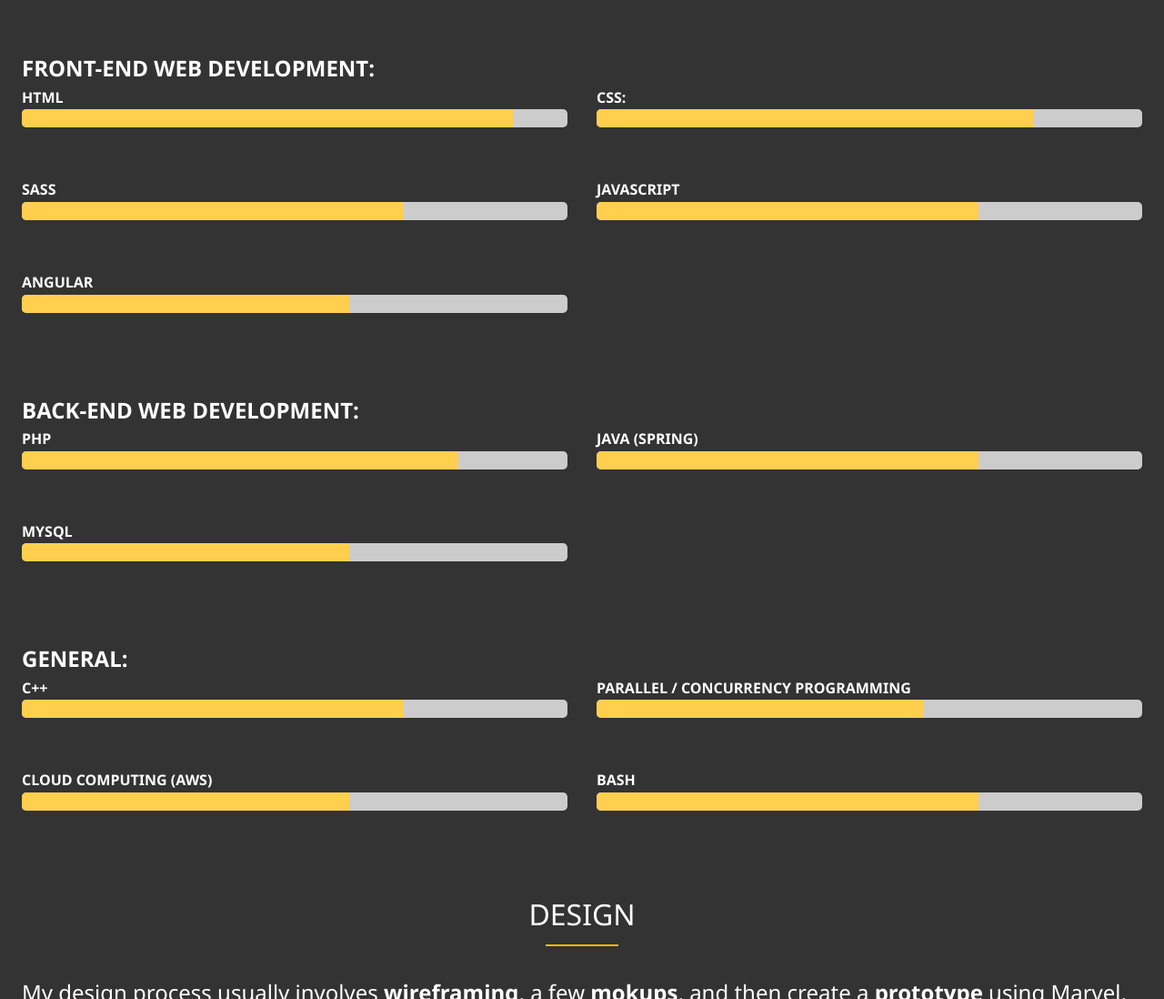
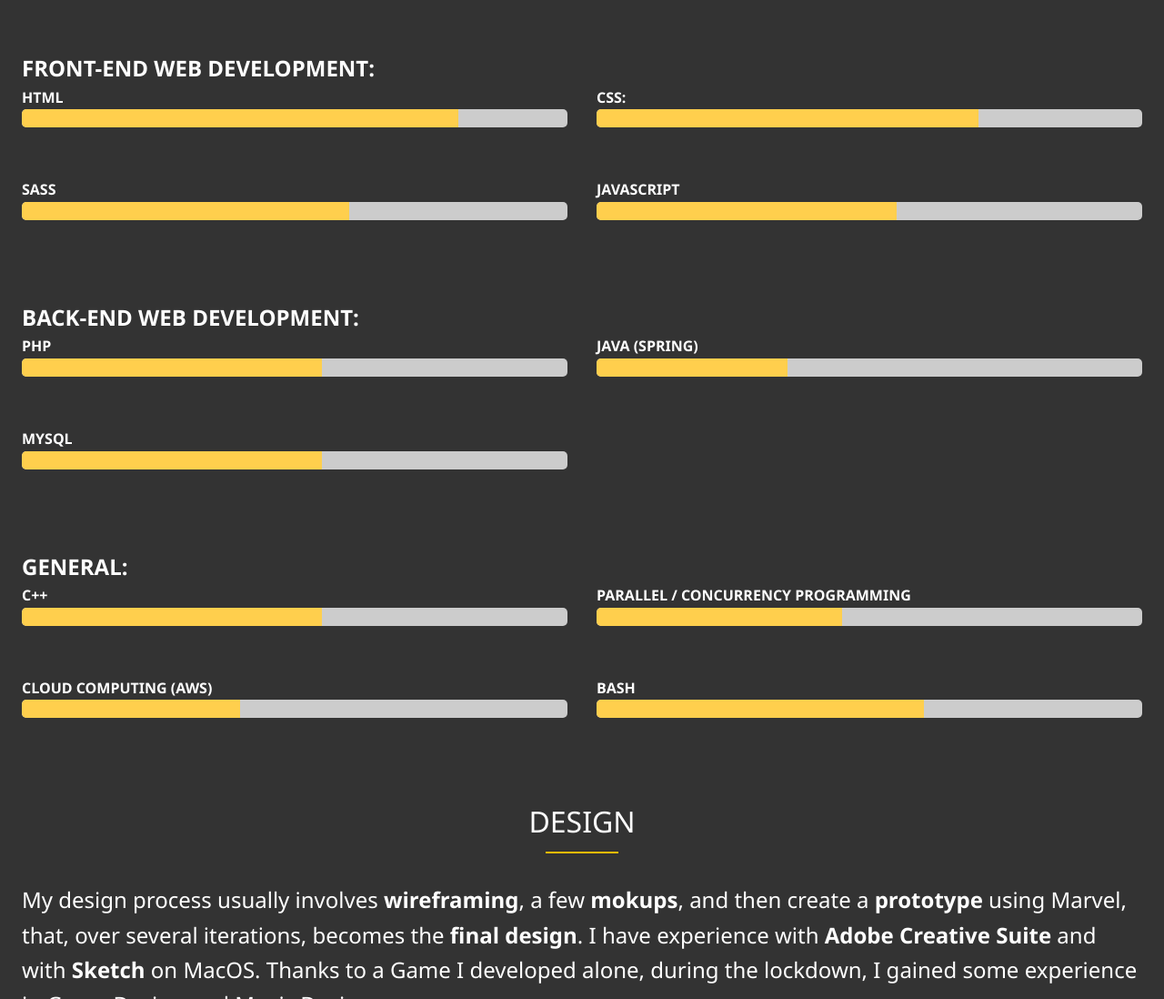
Before and after one commit to lucabarone95/Portfolio_Website, a website: page dist/index.html in a window 1280 px wide. Shown: the part 2839-3937 px from the top of the page at 91% size. Drawn offline with Linux system fonts and the light colour scheme.

Commit message:
Update index.html

```diff
--- a/dist/index.html
+++ b/dist/index.html
@@ -126,7 +126,7 @@
                 <div>
                     <h4>Python (Numpy, Pandas, SciPy, TensorFlow..)</h4>
                     <div class="progress">
-                        <div style="width:80%;"></div>
+                        <div style="width:60%;"></div>
                     </div>
                 </div>
                 <div>
@@ -134,25 +134,25 @@
                         <h4>Matlab</h4>
                     </div>
                     <div class="progress">
-                        <div style="width:50%;"></div>
+                        <div style="width:40%;"></div>
                     </div>
                 </div>
                 <div>
                     <h4>R</h4>
                     <div class="progress">
-                        <div style="width:40%;"></div>
+                        <div style="width:30%;"></div>
                     </div>
                 </div>
                 <div>
                     <h4>Google Colab</h4>
                     <div class="progress">
-                        <div style="width:75%;"></div>
+                        <div style="width:65%;"></div>
                     </div>
                 </div>
                 <div>
                     <h4>Jupiter Notebook</h4>
                     <div class="progress">
-                        <div style="width:60%;"></div>
+                        <div style="width:40%;"></div>
                     </div>
                 </div>
             </div>
@@ -162,13 +162,13 @@
                 <div>
                     <h4>Swift</h4>
                     <div class="progress">
-                        <div style="width:80%;"></div>
+                        <div style="width:70%;"></div>
                     </div>
                 </div>
                 <div>
                     <h4>MVC Pattern</h4>
                     <div class="progress">
-                        <div style="width:70%;"></div>
+                        <div style="width:65%;"></div>
                     </div>
                 </div>
             </div>
@@ -179,31 +179,25 @@
                 <div>
                     <h4>HTML</h4>
                     <div class="progress">
-                        <div style="width:90%;"></div>
+                        <div style="width:80%;"></div>
                     </div>
                 </div>
                 <div>
                     <h4>CSS:</h4>
                     <div class="progress">
-                        <div style="width:80%;"></div>
+                        <div style="width:70%;"></div>
                     </div>
                 </div>
                 <div>
                     <h4>SASS</h4>
                     <div class="progress">
-                        <div style="width:70%;"></div>
+                        <div style="width:60%;"></div>
                     </div>
                 </div>
                 <div>
                     <h4>JavaScript</h4>
                     <div class="progress">
-                        <div style="width:70%;"></div>
-                    </div>
-                </div>
-                <div>
-                    <h4>Angular</h4>
-                    <div class="progress">
-                        <div style="width:60%;"></div>
+                        <div style="width:55%;"></div>
                     </div>
                 </div>
             </div>
@@ -213,19 +207,19 @@
                 <div>
                     <h4>PHP</h4>
                     <div class="progress">
-                        <div style="width:80%;"></div>
+                        <div style="width:55%;"></div>
                     </div>
                 </div>
                 <div>
                     <h4>Java (Spring)</h4>
                     <div class="progress">
-                        <div style="width:70%;"></div>
+                        <div style="width:35%;"></div>
                     </div>
                 </div>
                 <div>
                     <h4>MySQL</h4>
                     <div class="progress">
-                        <div style="width:60%;"></div>
+                        <div style="width:55%;"></div>
                     </div>
                 </div>
             </div>
@@ -237,19 +231,19 @@
                         <h4>C++</h4>
                     </div>
                     <div class="progress">
-                        <div style="width:70%;"></div>
+                        <div style="width:55%;"></div>
                     </div>
                 </div>
                 <div>
                     <h4>Parallel / Concurrency Programming</h4>
                     <div class="progress">
-                        <div style="width:60%;"></div>
+                        <div style="width:45%;"></div>
                     </div>
                 </div>
                 <div>
                     <h4>Cloud Computing (AWS)</h4>
                     <div class="progress">
-                        <div style="width:60%;"></div>
+                        <div style="width:40%;"></div>
                     </div>
                 </div>
                 <div>
@@ -257,7 +251,7 @@
                         <h4>Bash</h4>
                     </div>
                     <div class="progress">
-                        <div style="width:70%;"></div>
+                        <div style="width:60%;"></div>
                     </div>
                 </div>
             </div>
```
